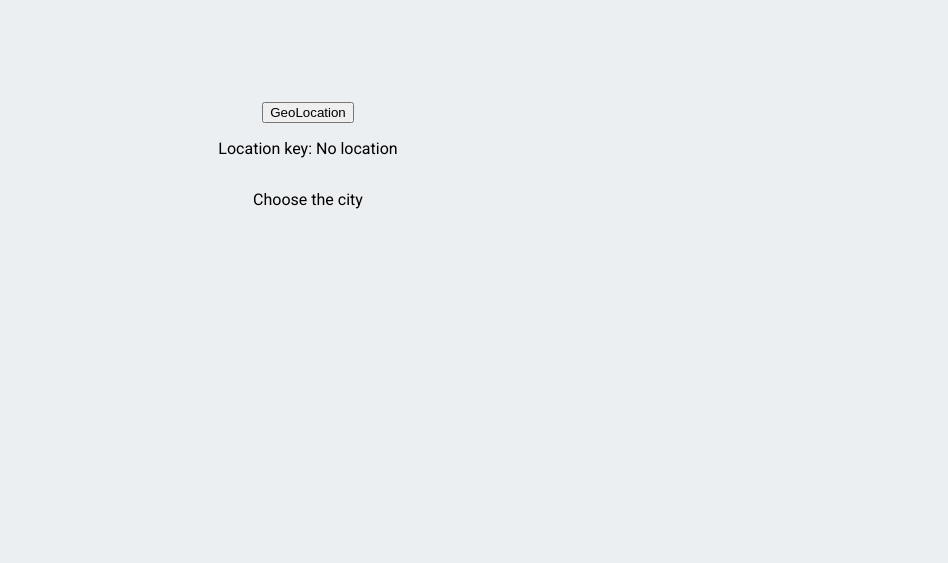
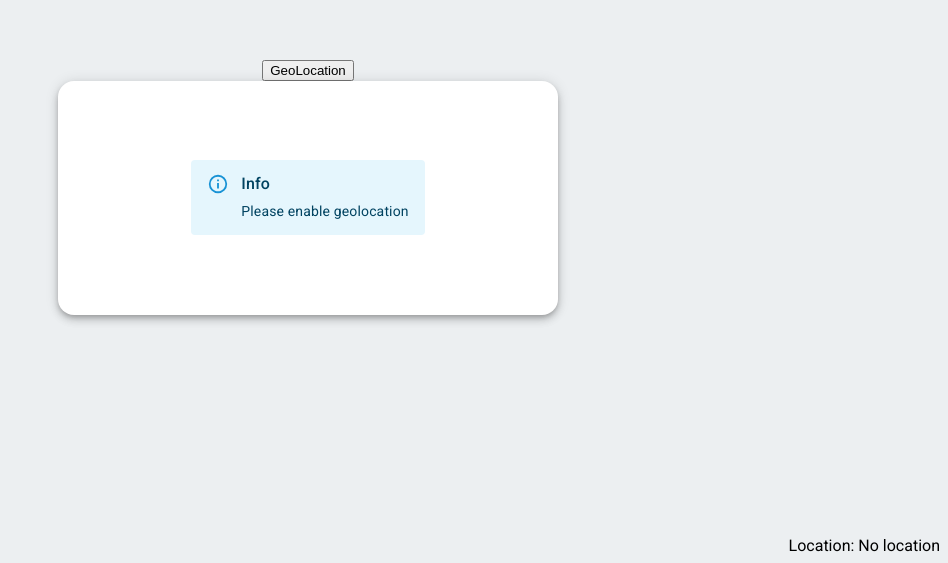
Before and after one commit to chiffenok/my-weather-app, a React (Create React App) app: page / in a window 1280 px wide. Shown: the part 237-800 px from the top of the page, without its empty margins (332-1280 px from the left). Built offline with nearby package versions, Linux system fonts and the light colour scheme.

Commit message:
create card shell,  loading card, message card; adjust weather card,

```diff
--- a/public/index.html
+++ b/public/index.html
@@ -5,11 +5,7 @@
     <link rel="icon" href="%PUBLIC_URL%/favicon.ico" />
     <meta name="viewport" content="width=device-width, initial-scale=1" />
     <meta name="theme-color" content="#000000" />
-    <meta
-      name="description"
-      content="Web site created using create-react-app"
-    />
-    <link rel="apple-touch-icon" href="%PUBLIC_URL%/logo192.png" />
+    <meta name="description" content="Web site created using create-react-app" />
     <!--
       manifest.json provides metadata used when your web app is installed on a
       user's mobile device or desktop. See https://developers.google.com/web/fundamentals/web-app-manifest/
--- a/src/App.tsx
+++ b/src/App.tsx
@@ -1,11 +1,12 @@
 import React, { useEffect, useState } from 'react'
 import './App.css'
 import { CurrentWeather } from './types/Forecast'
-import { CitiesSearch, CurrentWeatherItem } from './components'
+import { CitiesSearch, CurrentWeatherItem, LoadingWeatherItem, MessageCard } from './components'
 import useDataApi from './hooks/useDataApi'
 import Stack from '@mui/material/Stack'
 import { GeoLocation } from './types/GeoLocation'
 import GeoLocationContext from './context/GeoLocationContext'
+import { Box } from '@mui/material'
 
 // import mockCurrWeather from './mock-data/mock-curr-weather.json'
 
@@ -37,15 +38,20 @@ function App() {
     <GeoLocationContext.Provider value={geoLocation}>
       <Stack direction='column' alignItems='center' justifyContent='center' height='100vh'>
         <CitiesSearch onChange={setGeoLocation} />
-        <p>
-          Location key:{' '}
+        <Box sx={{ position: 'absolute', bottom: 0, right: 0, w: 300, p: 1 }}>
+          Location:{' '}
           {geoLocation.lat || geoLocation.lon
             ? geoLocation.lat + ',' + geoLocation.lon
             : 'No location'}
-        </p>
-        {isLoadingCurrWeather && <p>CurrWeather Loading...</p>}
-        {!isLoadingCurrWeather && isErrorCurrWeather && <p>CurrWeather Error</p>}
-        {dataCurrWeather ? <CurrentWeatherItem item={dataCurrWeather} /> : <p>Choose the city</p>}
+        </Box>
+        {isLoadingCurrWeather && <LoadingWeatherItem />}
+        {!isLoadingCurrWeather && isErrorCurrWeather && (
+          <MessageCard severity='error' text='Error loading data. Please try later' />
+        )}
+        {dataCurrWeather && !isLoadingCurrWeather && <CurrentWeatherItem item={dataCurrWeather} />}
+        {(!geoLocation.lat || !geoLocation.lon) && (
+          <MessageCard severity='info' text='Please enable geolocation' />
+        )}
       </Stack>
     </GeoLocationContext.Provider>
   )
--- a/src/components/CurrentWeatherItem.tsx
+++ b/src/components/CurrentWeatherItem.tsx
@@ -1,8 +1,9 @@
 import React from 'react'
 import { format, fromUnixTime } from 'date-fns'
 import { CurrentWeather } from '../types/Forecast'
-import { Box, Divider, Paper, Stack, Typography } from '@mui/material'
+import { Typography } from '@mui/material'
 import WeatherIcon from './WeatherIcon'
+import WeatherCard from './WeatherCard'
 
 interface Props {
   item: CurrentWeather
@@ -16,32 +17,39 @@ const CurrentWeatherItem = ({ item }: Props) => {
   const dateFormatted = format(fromUnixTime(item.dt), 'EEE H:mm')
   const tempFormatted = Math.round(temp)
 
-  return (
-    <Box minWidth={500}>
-      <Paper elevation={5} sx={{ p: 3, borderRadius: 4 }}>
-        <Stack spacing={1.5} divider={<Divider orientation='horizontal' flexItem />}>
-          <Box>
+  const Header = (
+    <>
       <Typography variant='h4'>{item.name + ', ' + item.sys.country}</Typography>
       <Typography variant='h5'>{dateFormatted}</Typography>
-          </Box>
+    </>
+  )
 
-          <Stack direction='row' alignItems='stretch' justifyContent='space-between'>
-            <Box>
-              <Stack direction='row' alignItems='center'>
+  const Temperature = (
+    <>
       <WeatherIcon iconId={cWeather.icon} />
       <Typography variant='h4'>{tempFormatted}&#8451;</Typography>
-              </Stack>
+    </>
+  )
+
+  const Description = (
     <Typography variant='body2'>{`${cWeather.main}, ${cWeather.description}`}</Typography>
-            </Box>
-            <Box sx={{ textAlign: 'right', mt: 1 }}>
+  )
+
+  const ExtraInformation = (
+    <>
       <Typography variant='body2'>Wind: {wind.speed} m/sec</Typography>
       <Typography variant='body2'>Humidity: {humidity}&#37;</Typography>
       <Typography variant='body2'>Clouds: {clouds.all}&#37;</Typography>
-            </Box>
-          </Stack>
-        </Stack>
-      </Paper>
-    </Box>
+    </>
+  )
+
+  return (
+    <WeatherCard
+      Header={Header}
+      Temperature={Temperature}
+      Description={Description}
+      ExtraInformation={ExtraInformation}
+    />
   )
 }
 
--- /dev/null
+++ b/src/components/LoadingWeatherCard.tsx
@@ -0,0 +1,35 @@
+import React from 'react'
+import { Skeleton } from '@mui/material'
+import WeatherCard from './WeatherCard'
+
+const LoadingWeatherItem = () => {
+  const Header = (
+    <>
+      <Skeleton width={200} height={40} />
+      <Skeleton width={120} height={35} />
+    </>
+  )
+
+  const Temperature = <Skeleton width={120} height={65} />
+
+  const Description = <Skeleton width={110} height={20} />
+
+  const ExtraInformation = (
+    <>
+      <Skeleton width={100} />
+      <Skeleton width={100} />
+      <Skeleton width={100} />
+    </>
+  )
+
+  return (
+    <WeatherCard
+      Header={Header}
+      Temperature={Temperature}
+      Description={Description}
+      ExtraInformation={ExtraInformation}
+    />
+  )
+}
+
+export default LoadingWeatherItem
--- /dev/null
+++ b/src/components/MessageCard.tsx
@@ -0,0 +1,24 @@
+import React from 'react'
+import { Alert, AlertTitle, Box, Paper, Stack } from '@mui/material'
+
+interface Props {
+  severity: 'info' | 'error'
+  text: string
+}
+
+const WeatherCard = ({ severity, text }: Props) => {
+  return (
+    <Box minWidth={500} height={186}>
+      <Paper elevation={5} sx={{ p: 3, borderRadius: 4, height: '100%' }}>
+        <Stack spacing={1.5} alignItems='center' justifyContent='center' sx={{ height: '100%' }}>
+          <Alert severity={severity}>
+            <AlertTitle sx={{ textTransform: 'capitalize' }}>{severity}</AlertTitle>
+            {text}
+          </Alert>
+        </Stack>
+      </Paper>
+    </Box>
+  )
+}
+
+export default WeatherCard
--- /dev/null
+++ b/src/components/WeatherCard.tsx
@@ -0,0 +1,32 @@
+import React from 'react'
+import { Box, Divider, Paper, Stack } from '@mui/material'
+
+interface Props {
+  Header: JSX.Element
+  Temperature: JSX.Element
+  Description: JSX.Element
+  ExtraInformation: JSX.Element
+}
+
+const WeatherCard = ({ Header, Temperature, Description, ExtraInformation }: Props) => {
+  return (
+    <Box minWidth={500}>
+      <Paper elevation={5} sx={{ p: 3, borderRadius: 4 }}>
+        <Stack spacing={1.5} divider={<Divider orientation='horizontal' flexItem />}>
+          <Box>{Header}</Box>
+          <Stack direction='row' alignItems='stretch' justifyContent='space-between'>
+            <Box>
+              <Stack direction='row' alignItems='center'>
+                {Temperature}
+              </Stack>
+              {Description}
+            </Box>
+            <Box sx={{ textAlign: 'right', mt: 1 }}>{ExtraInformation}</Box>
+          </Stack>
+        </Stack>
+      </Paper>
+    </Box>
+  )
+}
+
+export default WeatherCard
--- a/src/components/index.ts
+++ b/src/components/index.ts
@@ -1,11 +1,17 @@
 export { default as CitiesSearch } from './CitiesSearch'
 export { default as CurrentWeatherItem } from './CurrentWeatherItem'
+export { default as LoadingWeatherItem } from './LoadingWeatherCard'
+export { default as MessageCard } from './MessageCard'
+export { default as WeatherCard } from './WeatherCard'
 export { default as WeatherIcon } from './WeatherIcon'
 // export { default as DailyForecastItem } from './DailyForecastItem'
 // export { default as DailyForecastsList } from './DailyForecastsList'
 
 export * from './CitiesSearch'
 export * from './CurrentWeatherItem'
+export * from './LoadingWeatherCard'
+export * from './MessageCard'
+export * from './WeatherCard'
 export * from './WeatherIcon'
 // export * from './DailyForecastItem'
 // export * from './DailyForecastsList'
--- a/src/hooks/useDataApi.js
+++ b/src/hooks/useDataApi.js
@@ -8,6 +8,7 @@ const dataFetchReducer = (state, action) => {
         ...state,
         isLoading: true,
         isError: false,
+        data: null,
       }
     case 'FETCH_SUCCESS':
       return {
```
Lines whose indentation alone changed are shown as unchanged.
